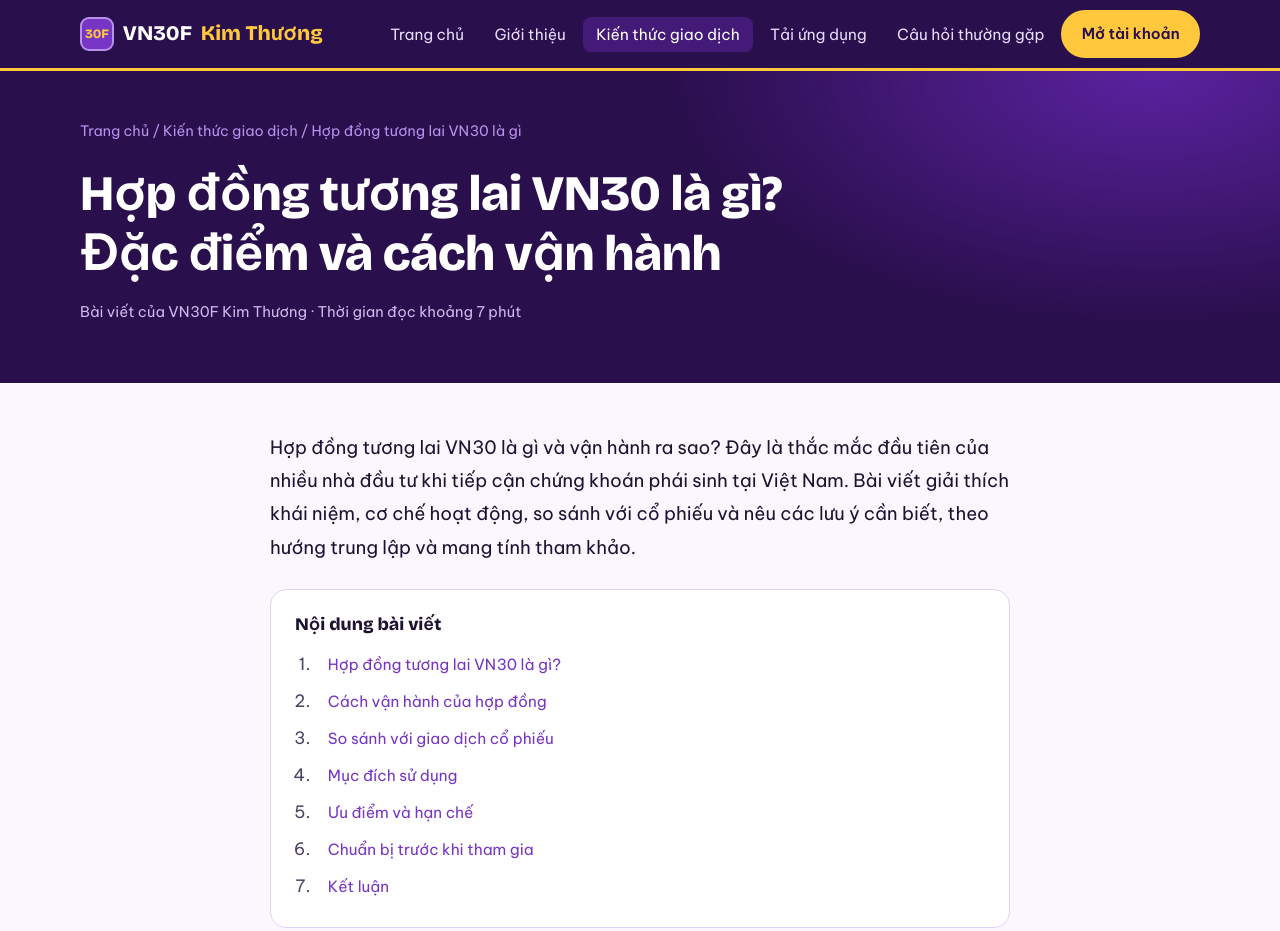
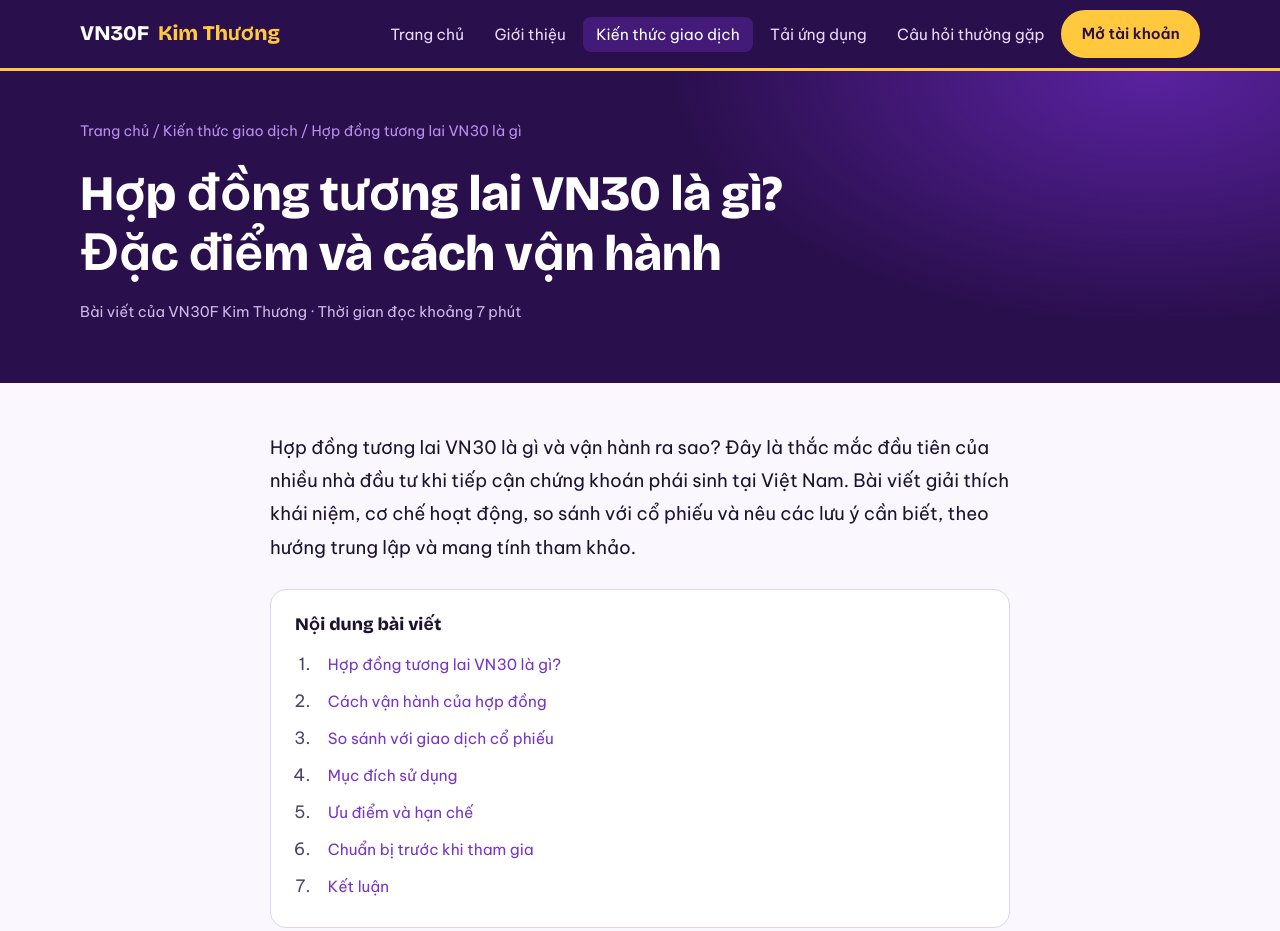
Before and after one commit to vn30fkimthuong/vn30fkimthuong.github.io, a plain HTML site: page hop-dong-tuong-lai-vn30-la-gi.html in a window 1280 px wide. Shown: the top 931 px of the page. Drawn offline with nearby package versions, Linux system fonts and the light colour scheme.

Commit message:
Update hop-dong-tuong-lai-vn30-la-gi.html

```diff
--- a/hop-dong-tuong-lai-vn30-la-gi.html
+++ b/hop-dong-tuong-lai-vn30-la-gi.html
@@ -115,7 +115,7 @@
 
 <header>
   <div class="wrap nav">
-    <a class="logo" href="index.html" aria-label="VN30F Kim Thương - trang chủ"><i>30F</i>VN30F <span>Kim Thương</span></a>
+    <a class="logo" href="index.html" aria-label="VN30F Kim Thương - trang chủ">VN30F <span>Kim Thương</span></a>
     <input type="checkbox" id="tog" aria-label="Mở menu">
     <label for="tog" class="burger" aria-hidden="true">☰</label>
     <nav aria-label="Menu chính">
```
